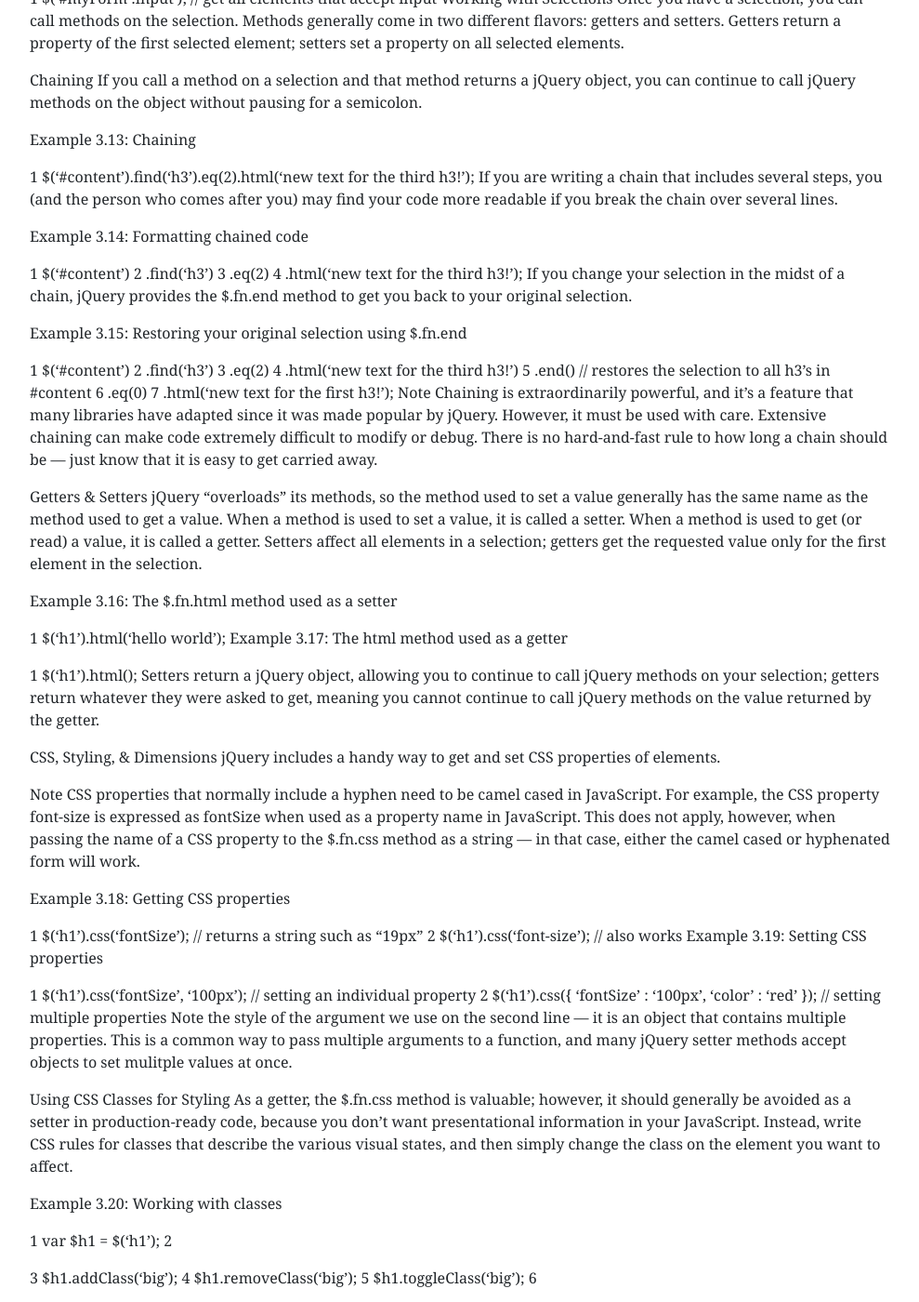
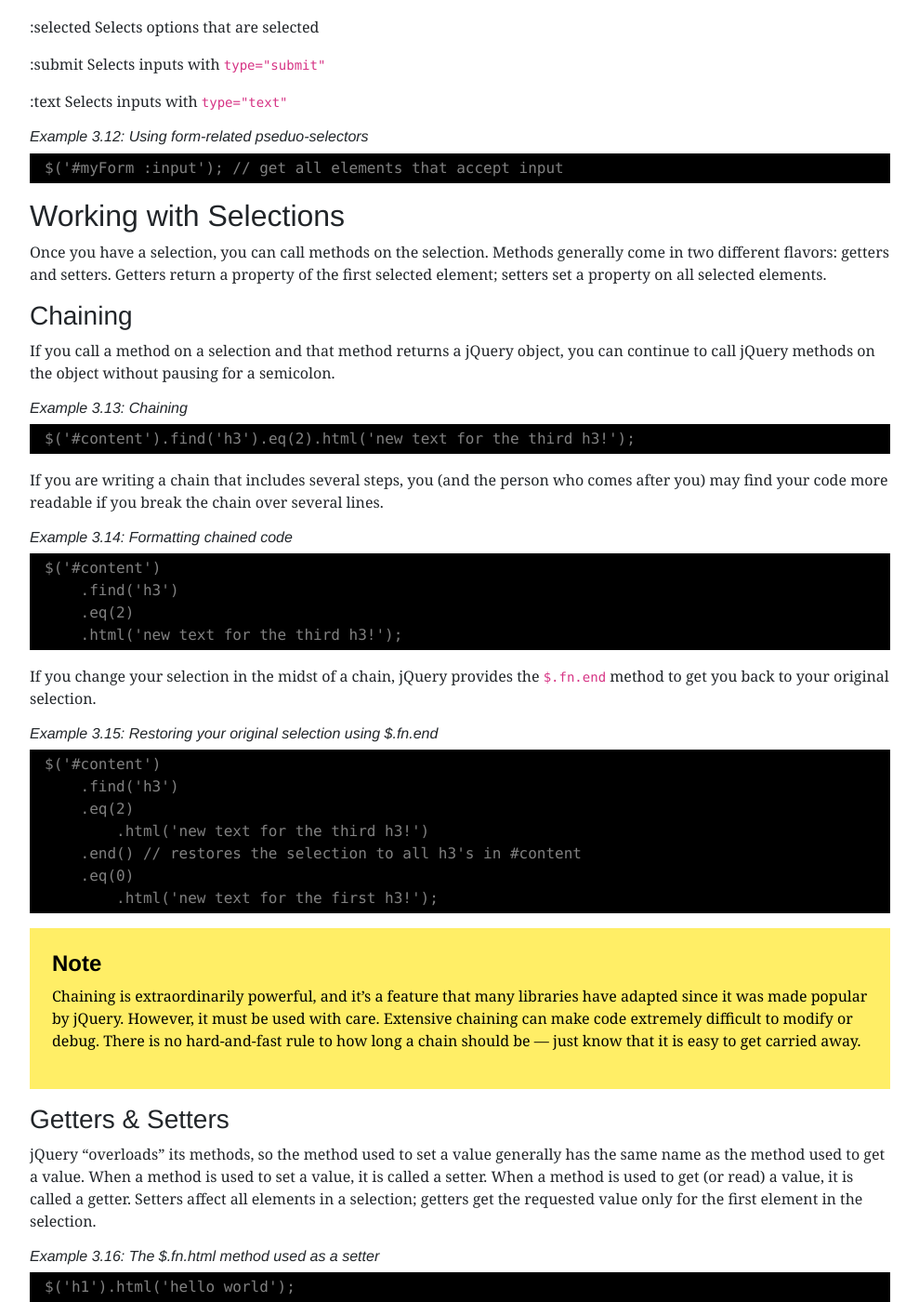
Before and after one commit to dan-carroll/jquery-fundamentals, a Jekyll site: the page built from legacy/ch03-jq-basics.md, in a window 1280 px wide and 1400 px high, scrolled down 4998 px. Shown: the whole window at 93% size, without its empty margins (145-1134 px from the left). Built offline with Jekyll 4.4.1, drawn with Linux system fonts in a browser that asks for light colours; some of the changed text lies outside the part shown.

Commit message:
Update ch03-jq-basics.md

````diff
--- a/legacy/ch03-jq-basics.md
+++ b/legacy/ch03-jq-basics.md
@@ -166,7 +166,7 @@ Every time you make a selection, a lot of code runs, and jQuery doesn't do cachi
 var $divs = $('div');
 ```
 
-> #### Note
+> #### **Note**
 >
 > In “Storing selections in a variable”, the variable name begins with a dollar sign. Unlike in other languages, there's nothing special about the dollar sign in JavaScript — it's just another character. We use it here to indicate that the variable contains a jQuery object. This practice — a sort of [Hungarian notation](http://en.wikipedia.org/wiki/Hungarian_notation) — is merely convention, and is not mandatory.
 
@@ -180,168 +180,176 @@ Once you've stored your selection, you can call jQuery methods on the variable y
 
 Sometimes you have a selection that contains more than what you're after; in this case, you may want to refine your selection. jQuery offers several methods for zeroing in on exactly what you're after.
 
-Example 3.11: Refining selections
+###### Example 3.11: Refining selections
 
-1
+``` js
 $('div.foo').has('p');          // div.foo elements that contain <p>'s
-2
 $('h1').not('.bar');            // h1 elements that don't have a class of bar
-3
 $('ul li').filter('.current');  // unordered list items with class of current
-4
 $('ul li').first();             // just the first unordered list item
-5
 $('ul li').eq(5);               // the sixth
-Selecting Form Elements
+```
+
+### Selecting Form Elements
+
 jQuery offers several pseudo-selectors that help you find elements in your forms; these are especially helpful because it can be difficult to distinguish between form elements based on their state or type using standard CSS selectors.
 
-:button
-Selects <button> elements and elements with type="button"
+**:button**
+: Selects `<button>` elements and elements with `type="button"`
 
-:checkbox
-Selects inputs with type="checkbox"
+**:checkbox**
+: Selects inputs with `type="checkbox"`
 
-:checked
-Selects checked inputs
+**:checked**
+: Selects checked inputs
 
-:disabled
-Selects disabled form elements
+**:disabled**
+: Selects disabled form elements
 
-:enabled
-Selects enabled form elements
+**:enabled**
+: Selects enabled form elements
 
-:file
-Selects inputs with type="file"
+**:file**
+: nputs with `type="file"`
 
-:image
-Selects inputs with type="image"
+**:image**
+: Selects inputs with `type="image"`
 
-:input
-Selects <input>, <textarea>, and <select> elements
+**:input**
+: Selects `<input>`, `<textarea>`, and `<select>` elements
 
 :password
-Selects inputs with type="password"
+Selects inputs with `type="password"`
 
 :radio
-Selects inputs with type="radio"
+Selects inputs with `type="radio"`
 
 :reset
-Selects inputs with type="reset"
+Selects inputs with `type="reset"`
 
 :selected
 Selects options that are selected
 
 :submit
-Selects inputs with type="submit"
+Selects inputs with `type="submit"`
 
 :text
-Selects inputs with type="text"
+Selects inputs with `type="text"`
 
-Example 3.12: Using form-related pseduo-selectors
+###### Example 3.12: Using form-related pseduo-selectors
 
-1
+``` js
 $('#myForm :input'); // get all elements that accept input
-Working with Selections
+```
+
+## Working with Selections
+
 Once you have a selection, you can call methods on the selection. Methods generally come in two different flavors: getters and setters. Getters return a property of the first selected element; setters set a property on all selected elements.
 
-Chaining
+### Chaining
+
 If you call a method on a selection and that method returns a jQuery object, you can continue to call jQuery methods on the object without pausing for a semicolon.
 
-Example 3.13: Chaining
+###### Example 3.13: Chaining
 
-1
+``` js
 $('#content').find('h3').eq(2).html('new text for the third h3!');
+```
+
 If you are writing a chain that includes several steps, you (and the person who comes after you) may find your code more readable if you break the chain over several lines.
 
-Example 3.14: Formatting chained code
+###### Example 3.14: Formatting chained code
 
-1
+``` js
 $('#content')
-2
     .find('h3')
-3
     .eq(2)
-4
     .html('new text for the third h3!');
-If you change your selection in the midst of a chain, jQuery provides the $.fn.end method to get you back to your original selection.
+```
 
-Example 3.15: Restoring your original selection using $.fn.end
+If you change your selection in the midst of a chain, jQuery provides the `$.fn.end` method to get you back to your original selection.
 
-1
+###### Example 3.15: Restoring your original selection using $.fn.end
+
+``` js
 $('#content')
-2
     .find('h3')
-3
     .eq(2)
-4
         .html('new text for the third h3!')
-5
     .end() // restores the selection to all h3's in #content
-6
     .eq(0)
-7
         .html('new text for the first h3!');
-Note
-Chaining is extraordinarily powerful, and it's a feature that many libraries have adapted since it was made popular by jQuery. However, it must be used with care. Extensive chaining can make code extremely difficult to modify or debug. There is no hard-and-fast rule to how long a chain should be — just know that it is easy to get carried away.
+```
 
-Getters & Setters
+> #### **Note**
+>
+> Chaining is extraordinarily powerful, and it's a feature that many libraries have adapted since it was made popular by jQuery. However, it must be used with care. Extensive chaining can make code extremely difficult to modify or debug. There is no hard-and-fast rule to how long a chain should be — just know that it is easy to get carried away.
+
+### Getters & Setters
+
 jQuery “overloads” its methods, so the method used to set a value generally has the same name as the method used to get a value. When a method is used to set a value, it is called a setter. When a method is used to get (or read) a value, it is called a getter. Setters affect all elements in a selection; getters get the requested value only for the first element in the selection.
 
-Example 3.16: The $.fn.html method used as a setter
+###### Example 3.16: The $.fn.html method used as a setter
 
-1
+``` js
 $('h1').html('hello world');
-Example 3.17: The html method used as a getter
+```
 
-1
+###### Example 3.17: The html method used as a getter
+
+``` js
 $('h1').html();
+```
+
 Setters return a jQuery object, allowing you to continue to call jQuery methods on your selection; getters return whatever they were asked to get, meaning you cannot continue to call jQuery methods on the value returned by the getter.
 
-CSS, Styling, & Dimensions
+## CSS, Styling, & Dimensions
+
 jQuery includes a handy way to get and set CSS properties of elements.
 
-Note
-CSS properties that normally include a hyphen need to be camel cased in JavaScript. For example, the CSS property font-size is expressed as fontSize when used as a property name in JavaScript. This does not apply, however, when passing the name of a CSS property to the $.fn.css method as a string — in that case, either the camel cased or hyphenated form will work.
+> #### **Note**
+>
+> CSS properties that normally include a hyphen need to be *camel cased* in JavaScript. For example, the CSS property `font-size` is expressed as `fontSize` when used as a property name in JavaScript. This does not apply, however, when passing the name of a CSS property to the `$.fn.css` method as a string — in that case, either the camel cased or hyphenated form will work.
 
-Example 3.18: Getting CSS properties
+###### Example 3.18: Getting CSS properties
 
-1
+``` js
 $('h1').css('fontSize'); // returns a string such as "19px"
-2
 $('h1').css('font-size'); // also works
-Example 3.19: Setting CSS properties
+```
 
-1
+###### Example 3.19: Setting CSS properties
+
+``` js
 $('h1').css('fontSize', '100px'); // setting an individual property
-2
 $('h1').css({ 'fontSize' : '100px', 'color' : 'red' }); // setting multiple properties
-Note the style of the argument we use on the second line — it is an object that contains multiple properties. This is a common way to pass multiple arguments to a function, and many jQuery setter methods accept objects to set mulitple values at once.
+```
 
-Using CSS Classes for Styling
-As a getter, the $.fn.css method is valuable; however, it should generally be avoided as a setter in production-ready code, because you don't want presentational information in your JavaScript. Instead, write CSS rules for classes that describe the various visual states, and then simply change the class on the element you want to affect.
+*Note the style of the argument we use on the second line — it is an object that contains multiple properties. This is a common way to pass multiple arguments to a function, and many jQuery setter methods accept objects to set mulitple values at once.*
 
-Example 3.20: Working with classes
+### Using CSS Classes for Styling
 
-1
+As a getter, the `$.fn.css` method is valuable; however, it should generally be avoided as a setter in production-ready code, because you don't want presentational information in your JavaScript. Instead, write CSS rules for classes that describe the various visual states, and then simply change the class on the element you want to affect.
+
+###### Example 3.20: Working with classes
+
+``` js
 var $h1 = $('h1');
-2
 
-3
 $h1.addClass('big');
-4
 $h1.removeClass('big');
-5
 $h1.toggleClass('big');
-6
 
-7
 if ($h1.hasClass('big')) { ... }
+```
+
 Classes can also be useful for storing state information about an element, such as indicating that an element is selected.
 
-Dimensions
+###Dimensions
+
 jQuery offers a variety of methods for obtaining and modifying dimension and position information about an element.
 
-The code in “Basic dimensions methods”, is just a very brief overview of the dimensions functionality in jQuery; for complete details about jQuery dimension methods, visit http://api.jquery.com/category/dimensions/.
+The code in “Basic dimensions methods”, is just a very brief overview of the dimensions functionality in jQuery; for complete details about jQuery dimension methods, visit [http://api.jquery.com/category/dimensions/](http://api.jquery.com/category/dimensions/).
 
 Example 3.21: Basic dimensions methods
 
````
